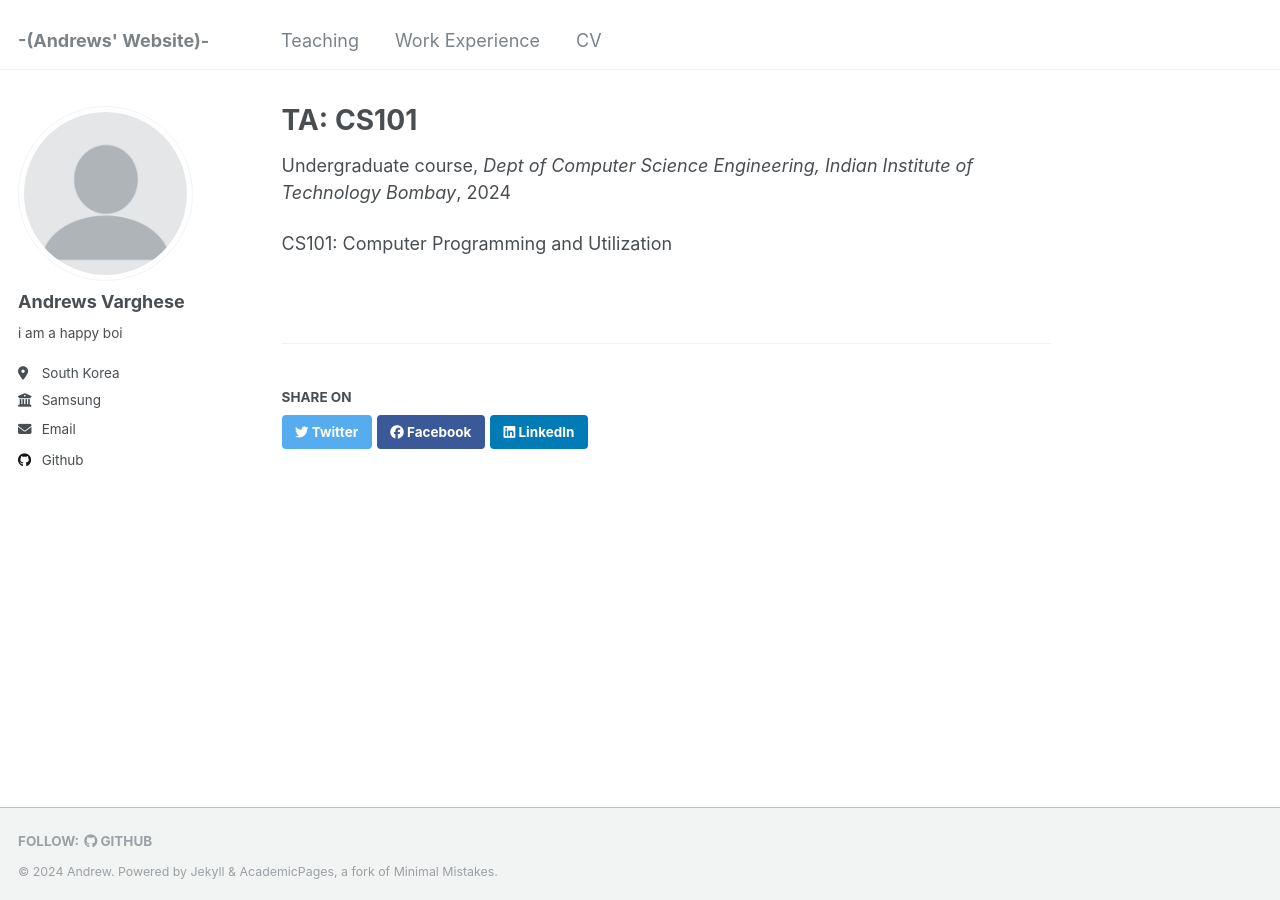
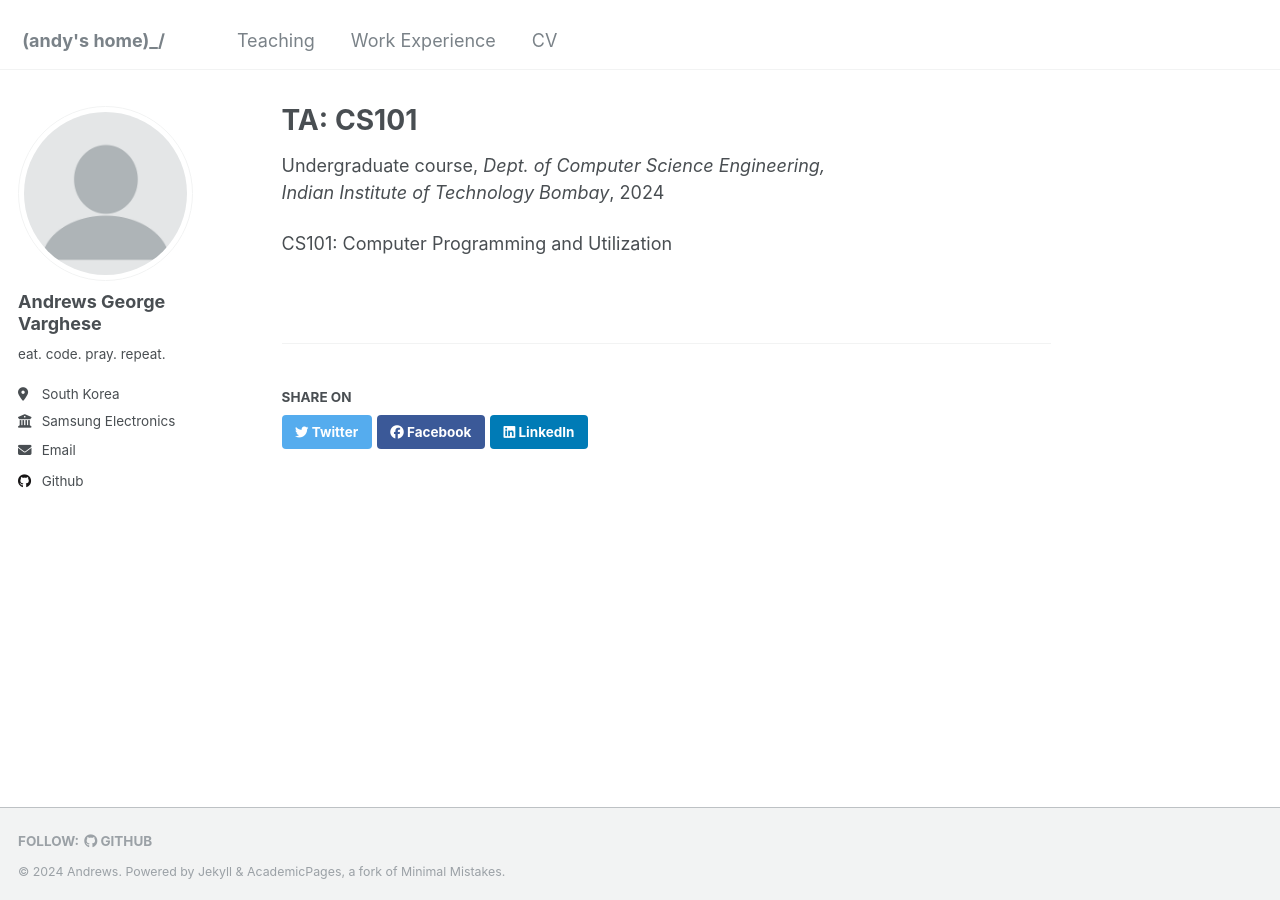
Before and after one commit to asgv123/asgv123.github.io, a Jekyll site: the page built from _teaching/CS101.md, in a window 1280 px wide. Built offline with Jekyll 4.4.1, drawn with Linux system fonts in a browser that asks for light colours; a file with an impossible date is left out.

Commit message:
idk updates

```diff
--- a/_config.yml
+++ b/_config.yml
@@ -8,10 +8,10 @@
 
 # Basic Site Settings
 locale                   : "en-US"
-title                    : "-(Andrews' Website)-"
+title                    : "\_(andy's home)_/"
 title_separator          : "-"
-name                     : &name "Andrew"
-description              : &description "personal description"
+name                     : &name "Andrews"
+description              : &description "eat. code. pray. repeat."
 url                      : https://asgv123.github.io # the base hostname & protocol for your site e.g. "https://[your GitHub username].github.io"
 baseurl                  : "" # the subpath of your site, e.g. "/blog"
 repository               : "academicpages/academicpages.github.io"
@@ -22,11 +22,11 @@ repository               : "academicpages/academicpages.github.io"
 author:
   # Biographic information
   avatar           : "profile.png"
-  name             : "Andrews Varghese"
+  name             : "Andrews George<br>Varghese"
   pronouns         : # example: "she/her"
-  bio              : "i am a happy boi"
+  bio              : "eat. code. pray. repeat."
   location         : "South Korea"
-  employer         : "Samsung"
+  employer         : "Samsung Electronics"
   uri              : # URL
   email            : "asgv321.grad@gmail.com"
 
@@ -113,9 +113,9 @@ staticman:
     email                : "md5"
   generatedFields:
     date:
-      type               : "date"
-      options:
-        format           : "iso8601" # "iso8601" (default), "timestamp-seconds", "timestamp-milliseconds"
+      type               : "string"
+      # options:
+        # format           : "iso8601" # "iso8601" (default), "timestamp-seconds", "timestamp-milliseconds"
 atom_feed:
   hide                   : false     # change to true to hide the RSS feed in the footer
   path                   : # blank (default) uses feed.xml
--- a/_teaching/CS101.md
+++ b/_teaching/CS101.md
@@ -3,7 +3,7 @@ title: "TA: CS101"
 collection: teaching
 type: "Undergraduate course"
 permalink: /teaching/CS101
-venue: "Dept of Computer Science Engineering, Indian Institute of Technology Bombay"
+venue: "Dept. of Computer Science Engineering,<br>Indian Institute of Technology Bombay"
 date: "Autumn 2021, Spring 2022"
 ---
 
```
Also changed, not shown: _teaching/CH105.md (+1 -1 lines), _teaching/PH108.md (+1 -1 lines).
